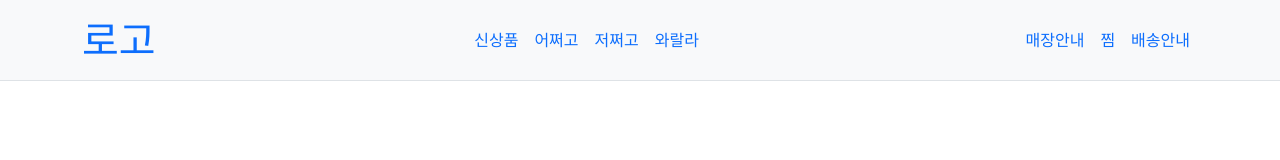
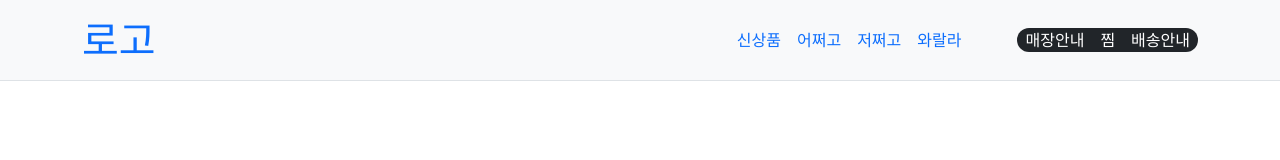
Before and after one commit to EHEN123/EHEN123, a plain HTML site: page index.html in a window 1280 px wide. Shown: the top 160 px of the page. Drawn offline with nearby package versions, Linux system fonts and the light colour scheme.

Commit message:
부트스트랩5 샘플

```diff
--- a/index.html
+++ b/index.html
@@ -25,26 +25,31 @@
   -->
 
   <!-- header#hd.bg-light.border-bottom.py-3 -->
-<header id="hd" class="bg-light border-bottom py-3">
+<header id="hd" class="bg-light border-bottom py-3 fixed-top">
   <div class="container d-flex justify-content-between align-items-center ">
     <h1 class="mb-0"><a href="##">로고</a></h1>
     <!-- ul.gnb>li*4>a -->
-    <ul class="gnb d-flex mb-0 ps-0">
+    <ul class="gnb d-flex mb-0 ps-0 ms-auto">
       <li class="px-2"><a href="">신상품</a></li>
       <li class="px-2"><a href="">어쩌고</a></li>
       <li class="px-2"><a href="">저쩌고</a></li>
-      <li class="px-2"><a href="">와랄라</a></li>
+      <li class="px-2 me-5"><a href="">와랄라</a></li>
     </ul>
 
     <!-- ul.util>li*3>a -->
-    <ul class="util d-flex mb-0 ps-0">
-      <li class="px-2"><a href="">매장안내</a></li>
-      <li class="px-2"><a href="">찜</a></li>
-      <li class="px-2"><a href="">배송안내</a></li>
+    <ul class="util d-flex mb-0 ps-0 bg-dark rounded-5">
+      <li class="px-2"><a href="" class="text-white">매장안내</a></li>
+      <li class="px-2"><a href="" class="text-white">찜</a></li>
+      <li class="px-2"><a href="" class="text-white">배송안내</a></li>
     </ul>
-
   </div>
 </header>
+
+<!-- section.vh-100.border-bottom*4 -->
+<section class="vh-100 border-bottom"></section>
+<section class="vh-100 border-bottom"></section>
+<section class="vh-100 border-bottom"></section>
+<section class="vh-100 border-bottom"></section>
 
 
 
```
